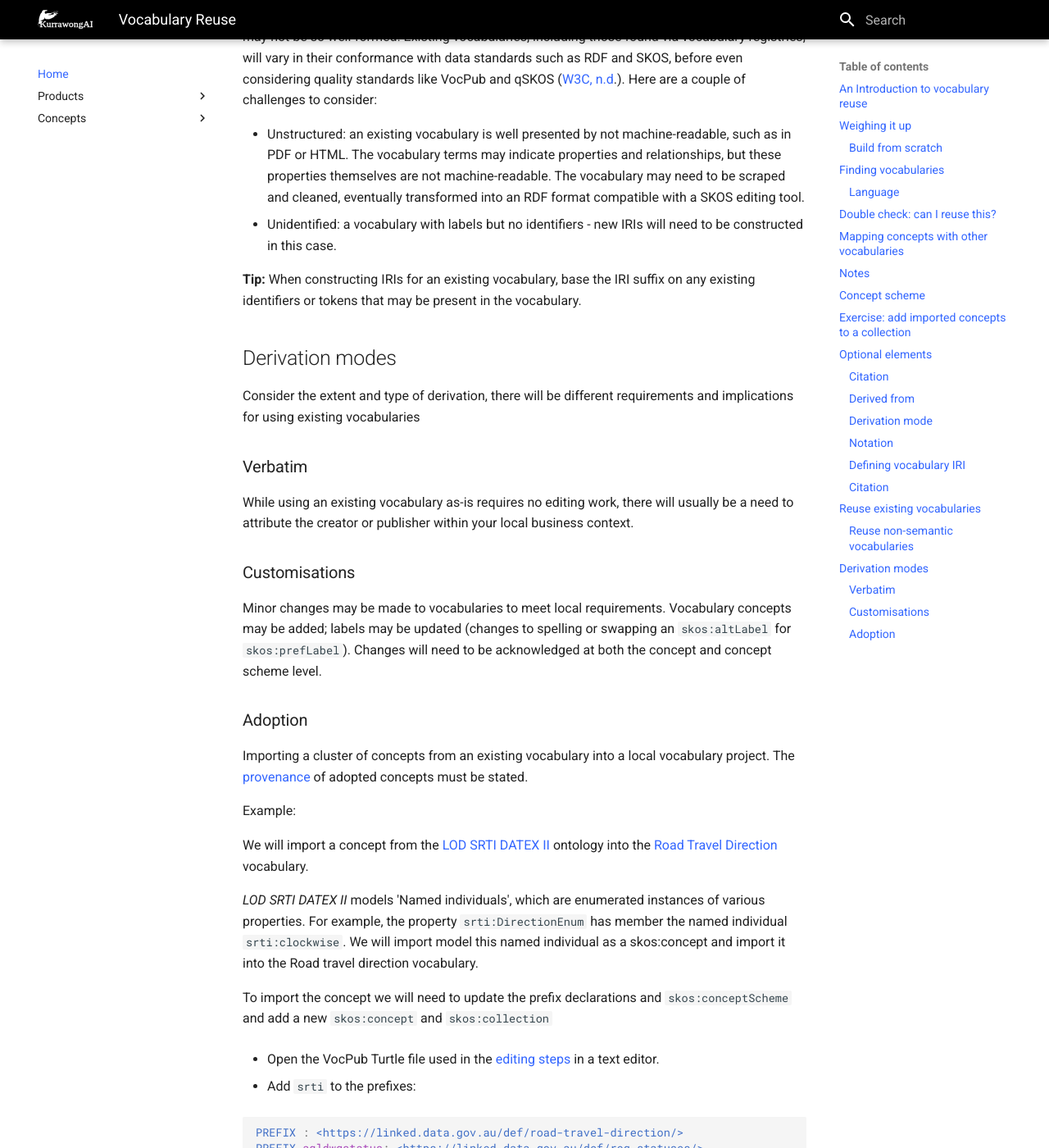
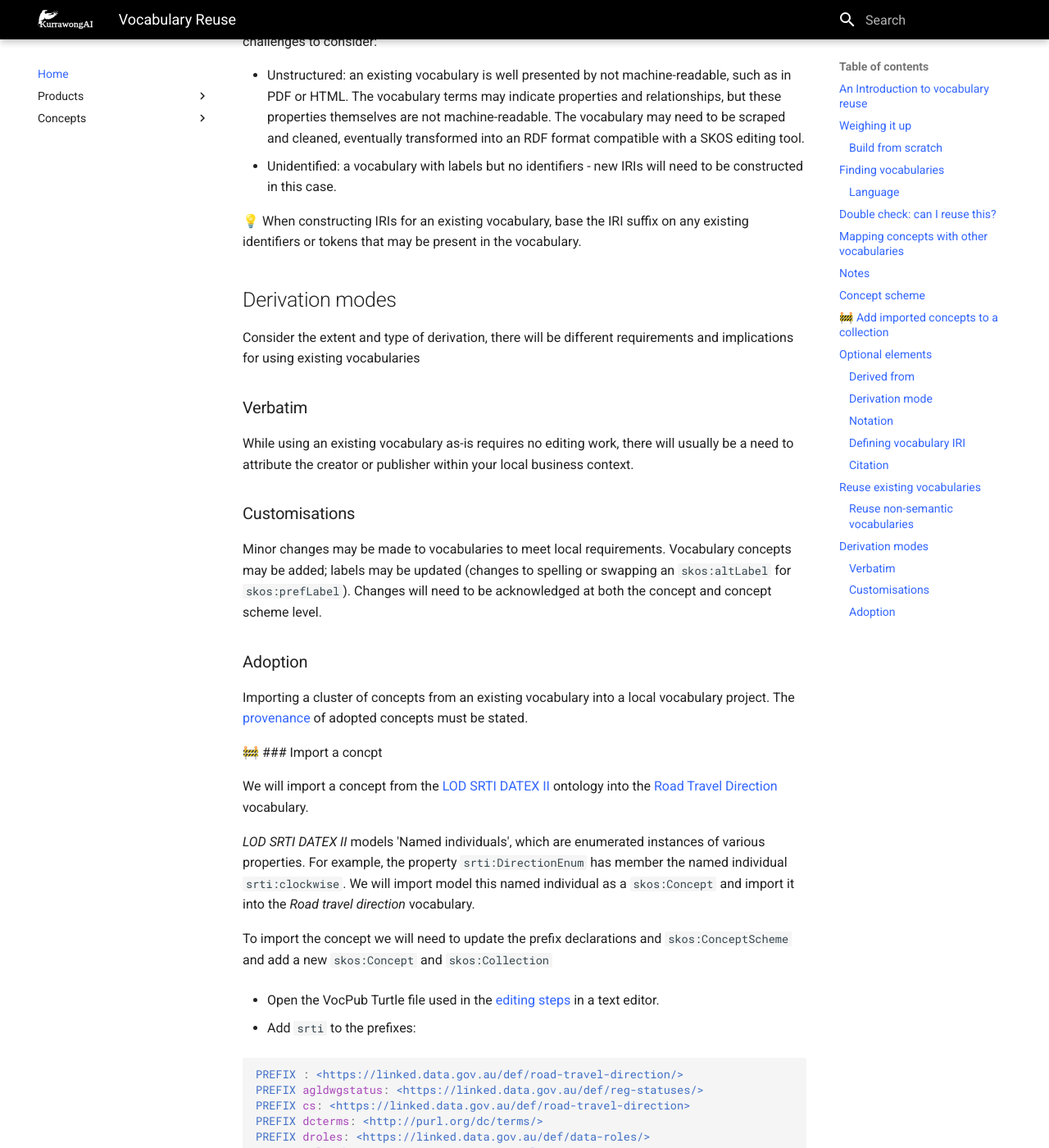
Before and after one commit to Kurrawong/docs, an MkDocs documentation site: the page built from docs/concepts/vocabs/vocab-reuse.md, in a window 1280 px wide and 1400 px high, scrolled down 6442 px. Shown: the whole window at 82% size. Built offline with MkDocs 1.6.1 and Material for MkDocs 9.7.7, drawn with Linux system fonts in a browser that asks for light colours; some of the changed text lies outside the part shown.

Commit message:
Update vocab-reuse.md
WIP

````diff
--- a/docs/concepts/vocabs/vocab-reuse.md
+++ b/docs/concepts/vocabs/vocab-reuse.md
@@ -115,11 +117,9 @@ Check an existing vocabulary for rights and licensing statements. Information ab
 - `dcterms:accessRights`
 - `sdo:copyrightHolder` / `isorole:rightsHolder`
 
-**Tip:** Even if a vocabulary may be reused, some attribution may be needed in your local context. If derivations to the vocabulary are planned, they may need to be shared as a condition of reuse.
+💡 Even if a vocabulary may be reused, some attribution may be needed in your local context. If derivations to the vocabulary are planned, they may need to be shared as a condition of reuse.
 
 ## Mapping concepts with other vocabularies
-
-
 
 In the basic structure of a vocabulary, concepts may be related to other concepts via broader, narrower or related properties. Sometimes a concept needs to be related to a concept in a _different_ vocabulary. Concept matching across vocabularies is done in a similar way but with different properties: [Broad match](http://www.w3.org/2004/02/skos/core#broadMatch), [Narrower match](http://www.w3.org/2004/02/skos/core#narrowMatch), [Related match](http://www.w3.org/2004/02/skos/core#relatedMatch).
 
@@ -134,16 +134,13 @@ Child support `skos:exactMatch` Child support
 ... where _Child support_ is a concept in both [Public Policy Taxonomy](https://linked.data.gov.au/def/policy/0acd51d0-a4a3-48eb-b6f4-aa086f966057) and [FAST](http://id.worldcat.org/fast/854679).
 
 
-
-
-
 ## Notes
 
 Note fields are available for each concept. A _definition_, such as found in a glossary, is required by VocPub ([AGLDWG, n.d.](#references-and-further-reading)). A definition is not intended to be an exhaustive treatment of a concept, but rather explains the scope and usage of the concept.
 
 A `skos:historyNote` is a useful property for vocabulary managers to track decisions that have been made about a concept (label changes, new broader relationships). It can also be used to make a statement about the origin of a concept.
 
-💡 **Tip:** When writing notes, use plain text only and limit paragraph breaks where possible.
+💡 When writing notes, use plain text only and limit paragraph breaks where possible.
 
 
 ## Concept scheme
@@ -159,17 +156,14 @@ A Concept scheme is some metadata about the vocabulary as a whole - the vocabula
 - a [History](http://www.w3.org/2004/02/skos/core#historyNote) note - a note on the origin or history of a vocabulary - such as how or from what it was generated.
 
 
-## Exercise: add imported concepts to a collection
+## 🚧 Add imported concepts to a collection
 
 When a vocabulary imports 6
-A `skos:collection` references a `skos:concept` using the `skos:member` property.
+
+💡 A `skos:Collection` references a `skos:Concept` using the `skos:member` property.
 
 ## Optional elements
 You can add more metadata to your Concepts and Concept schemes that will improve the clarity, scope and provenance of your vocabulary. Consider the following additional elements:
-
-### Citation
-
-Use the [Citation](https://schema.org/citation) element to provide an optional hyperlink to or textual description of source information.
 
 ### Derived from
 
@@ -217,7 +211,7 @@ Building a vocabulary from scratch, with the editing and validation [tools](#voc
 - Unstructured: an existing vocabulary is well presented by not machine-readable, such as in PDF or HTML. The vocabulary terms may indicate properties and relationships, but these properties themselves are not machine-readable. The vocabulary may need to be scraped and cleaned, eventually transformed into an RDF format compatible with a SKOS editing tool.
 - Unidentified: a vocabulary with labels but no identifiers - new IRIs will need to be constructed in this case.
 
-**Tip:** When constructing IRIs for an existing vocabulary, base the IRI suffix on any existing identifiers or tokens that may be present in the vocabulary.
+💡 When constructing IRIs for an existing vocabulary, base the IRI suffix on any existing identifiers or tokens that may be present in the vocabulary.
 
 ## Derivation modes
 
@@ -234,13 +228,13 @@ Minor changes may be made to vocabularies to meet local requirements. Vocabulary
 ### Adoption
 Importing a cluster of concepts from an existing vocabulary into a local vocabulary project. The [provenance](#provenance-of-existing-vocabularies) of adopted concepts must be stated.
 
-Example:
+🚧 ### Import a concpt
 
 We will import a concept from the [LOD SRTI DATEX II](https://cef.uv.es/lodroadtran18/def/transporte/dtx_srti/) ontology into the <a href="https://linked.data.gov.au/def/road-travel-direction" target="_blank" rel="noopener noreferrer">Road Travel Direction</a> vocabulary.
 
-_LOD SRTI DATEX II_ models 'Named individuals', which are enumerated instances of various properties. For example, the property ``srti:DirectionEnum`` has member the named individual ``srti:clockwise``. We will import model this named individual as a skos:concept and import it into the Road travel direction vocabulary.
+_LOD SRTI DATEX II_ models 'Named individuals', which are enumerated instances of various properties. For example, the property ``srti:DirectionEnum`` has member the named individual ``srti:clockwise``. We will import model this named individual as a `skos:Concept` and import it into the _Road travel direction_ vocabulary.
 
-To import the concept we will need to update the prefix declarations and `skos:conceptScheme` and add a new `skos:concept` and `skos:collection`
+To import the concept we will need to update the prefix declarations and `skos:ConceptScheme` and add a new `skos:Concept` and `skos:Collection`
 
 - Open the VocPub Turtle file used in the [editing steps](#edit-a-vocabulary-with-vocedit) in a text editor.
 
@@ -263,7 +257,7 @@ PREFIX themes: <https://linked.data.gov.au/def/fsdf/themes/>
 PREFIX xsd: <http://www.w3.org/2001/XMLSchema#>
 ```
 
-- Add the following ``skos:concept`` and properties:
+- Add the following ``skos:Concept`` and properties:
 
 ```turtle
 srti:clockwise
@@ -275,7 +269,7 @@ srti:clockwise
     skos:topConcept cs: ;
     skos:prefLabel "Clockwise"@en ;
 ```
-- Add the concept to the ``skos:conceptScheme``
+- Add the concept to the ``skos:ConceptScheme``
 
 ```turtle
   cs:
@@ -310,7 +304,7 @@ srti:clockwise
         ] ;
 ```
 
-- Create new ``skos:collection``
+- Create new ``skos:Collection``
 
 ```turtle
 :srti-vocabulary
````
Also changed, not shown: other parts of docs/concepts/vocabs/vocab-reuse.md (+2 -0 lines).
